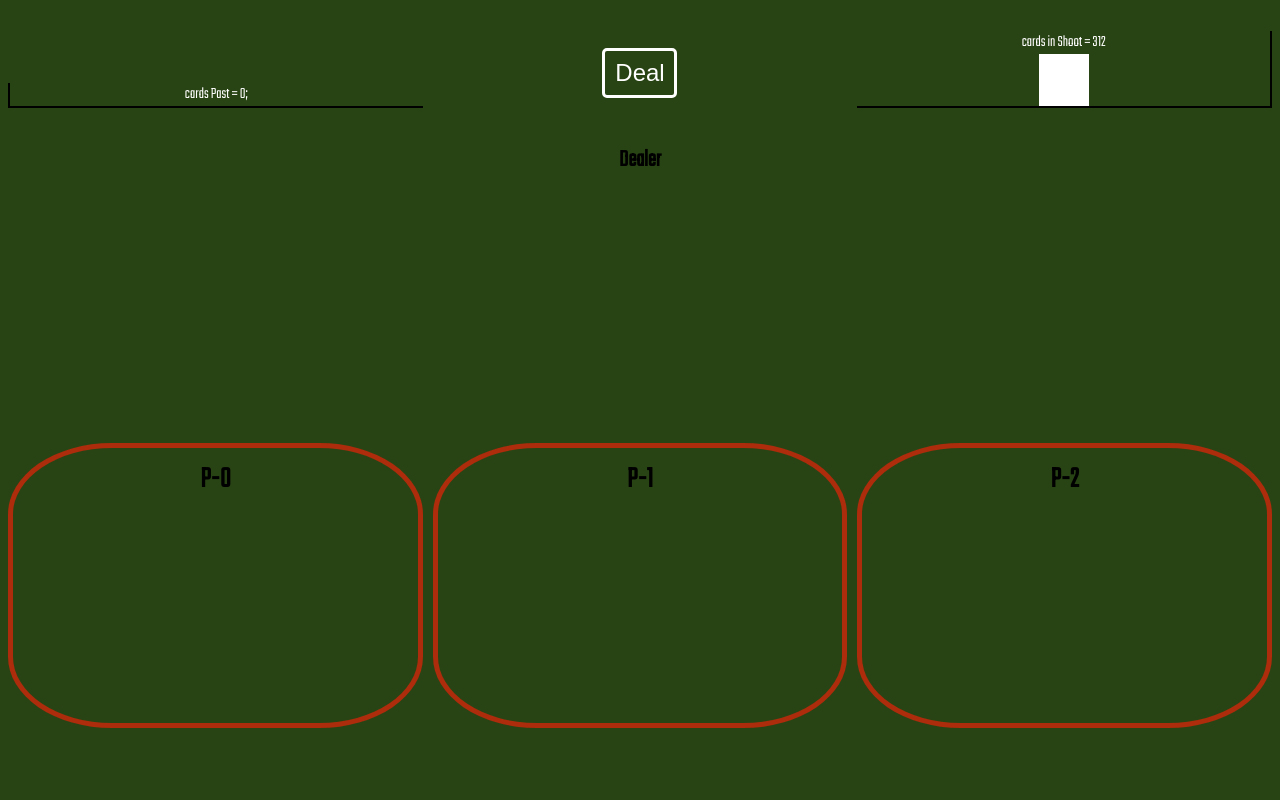
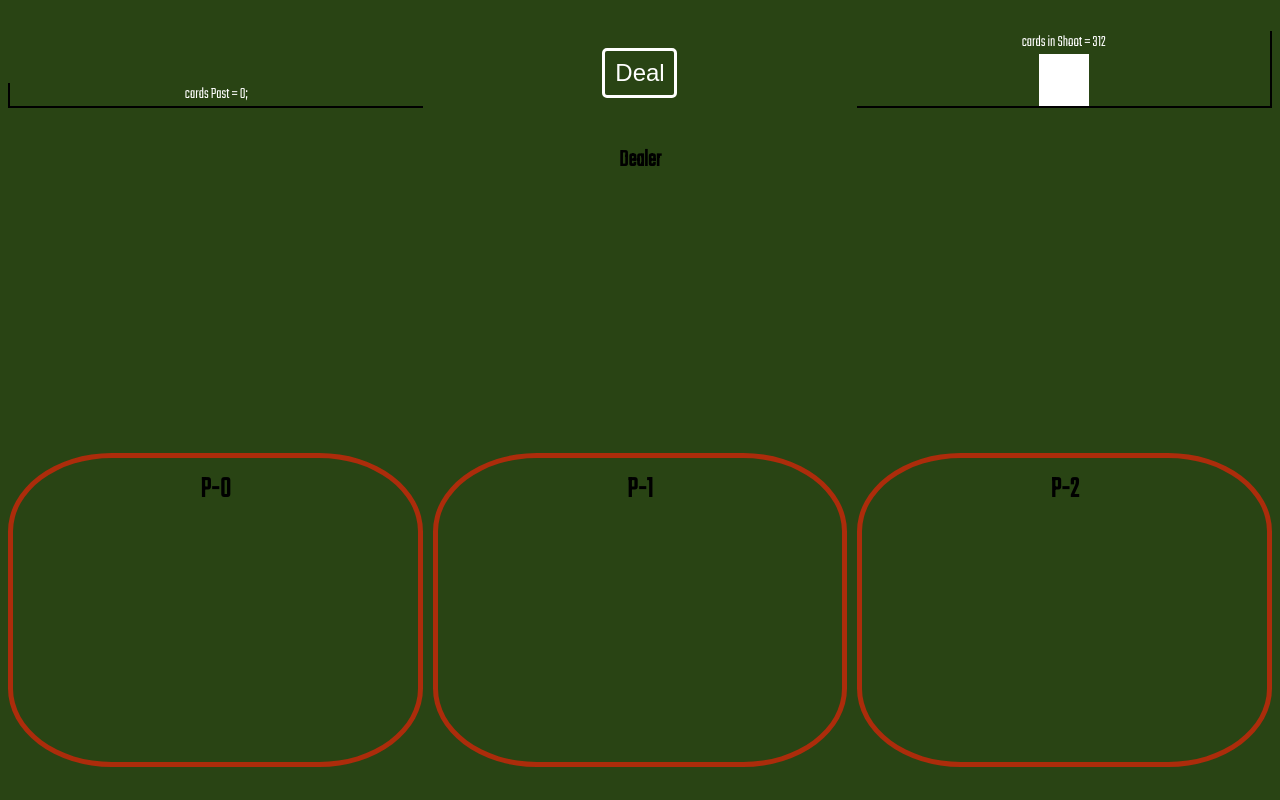
Before and after one commit to ElijahAdams/truecount21, an Angular app: page / in a window 1280 px wide. Built offline with nearby package versions, Linux system fonts and the light colour scheme.

Commit message:
giving items on screen set positions to reduce jittery look

```diff
--- a/src/app/playing-hand/playing-hand.component.html
+++ b/src/app/playing-hand/playing-hand.component.html
@@ -1,10 +1,13 @@
-<div class="playerTotal" *ngIf="player.hand.length > 0">
+<div class="playerTotal">
   <p class="winBanner">{{player.win}}</p>
-  <p *ngIf="!player.isDealer" [ngClass]="{'bustHand': isBust }">
+  <div class="scoreContainer">
+    <span *ngIf="!player.isDealer && player.hand.length > 0" [ngClass]="{'bustHand': isBust }">
       {{determineTotal()}}
-  </p>
-  <p *ngIf="player.isDealer && player.hand.length > 1">showing {{player.hand[1].value}}</p>
+    </span>
+    <span *ngIf="player.isDealer && player.hand.length > 1">showing {{player.hand[1].value}}</span>
   </div>
+</div>
+<div class="cardContainer">
   <span *ngIf="!player.isDealer" >
     <img *ngFor="let card of player.hand" src="../../assets/cards/{{card.card}}{{card.suite}}.svg">
   </span>
@@ -12,8 +15,11 @@
     <img *ngIf="player.hand.length > 0" src="../../assets/cards/backCard.svg">
     <img *ngIf="player.hand.length > 1" src="../../assets/cards/{{player.hand[1].card}}{{player.hand[1].suite}}.svg">
   </span>
+</div>
+<div class="actionRow">
   <div *ngIf="this.player.isTurn">
     <button (click)="hitPlayer(player.num)">Hit</button>
     <button (click)="stay(player.num)">Stay</button>
     <button *ngIf="canSplit()" (click)="splitHand(player.num)">Split</button>
   </div>
+</div>
--- a/src/app/playing-hand/playing-hand.component.scss
+++ b/src/app/playing-hand/playing-hand.component.scss
@@ -1,6 +1,10 @@
+.cardContainer {
+  height: 140px;
+}
 img {
   height: 125px;
 }
+
 button {
   color: white;
   background-color: transparent;
@@ -13,7 +17,9 @@ button {
 button:hover {
   background-color: #65a32d;
 }
-
+.scoreContainer {
+  height: 26px;
+}
 .bustHand {
   color: #ac2c0b;
 }
@@ -22,4 +28,8 @@ button:hover {
 }
 .winBanner{
   font-size: 30px;
+  height: 35px;
 }
+.actionRow{
+  height: 40px;
+}
```
Lines whose indentation alone changed are shown as unchanged.
